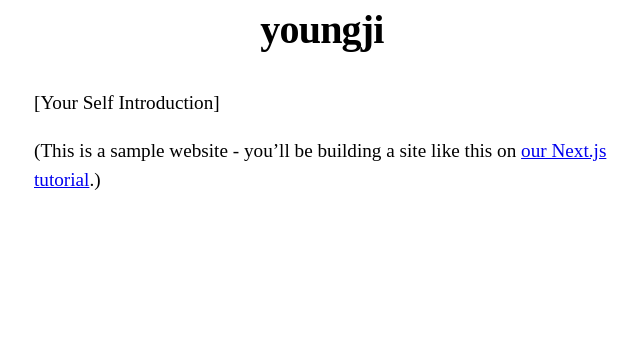
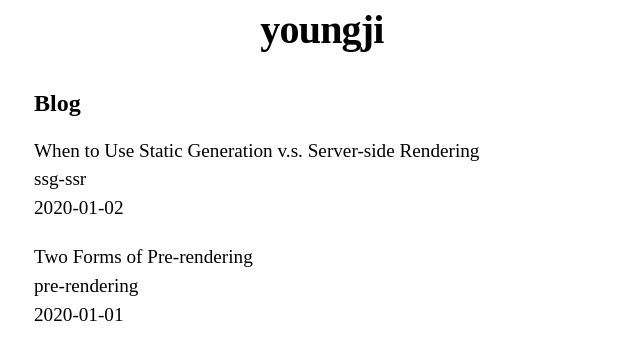
Before and after one commit to yjkeem0918/my-next-blog, a Next.js app: page / in a window 1280 px wide. Shown: the part 202-562 px from the top of the page, without its empty margins (318-958 px from the left). Built offline with nearby package versions, Linux system fonts and the light colour scheme.

Commit message:
feat: post list 메인에 추가

```diff
--- /dev/null
+++ b/lib/posts.js
@@ -0,0 +1,37 @@
+import fs from "fs";
+import path from "path";
+import matter from "gray-matter";
+
+const postsDirectory = path.join(process.cwd(), "posts");
+
+export function getSortedPostsData() {
+  // Get file names under /posts
+  const fileNames = fs.readdirSync(postsDirectory);
+  const allPostsData = fileNames.map((fileName) => {
+    // Remove ".md" from file name to get id
+    const id = fileName.replace(/\.md$/, "");
+
+    // Read markdown file as string
+    const fullPath = path.join(postsDirectory, fileName);
+    const fileContents = fs.readFileSync(fullPath, "utf8");
+
+    // Use gray-matter to parse the post metadata section
+    const matterResult = matter(fileContents);
+
+    // Combine the data with the id
+    return {
+      id,
+      ...matterResult.data,
+    };
+  });
+  // Sort posts by date
+  return allPostsData.sort(({ date: a }, { date: b }) => {
+    if (a < b) {
+      return 1;
+    } else if (a > b) {
+      return -1;
+    } else {
+      return 0;
+    }
+  });
+}
--- a/pages/index.js
+++ b/pages/index.js
@@ -1,19 +1,36 @@
 import Head from "next/head";
 import Layout, { siteTitle } from "../components/layout";
 import utilStyles from "../styles/utils.module.css";
+import { getSortedPostsData } from "../lib/posts";
 
-export default function Home() {
+export async function getStaticProps() {
+  const allPostsData = getSortedPostsData();
+  return {
+    props: {
+      allPostsData,
+    },
+  };
+}
+
+export default function Home({ allPostsData }) {
   return (
     <Layout home>
-      <Head>
-        <title>{siteTitle}</title>
-      </Head>
-      <section className={utilStyles.headingMd}>
-        <p>[Your Self Introduction]</p>
-        <p>
-          (This is a sample website - you’ll be building a site like this on{" "}
-          <a href="https://nextjs.org/learn">our Next.js tutorial</a>.)
-        </p>
+      {/* Keep the existing code here */}
+
+      {/* Add this <section> tag below the existing <section> tag */}
+      <section className={`${utilStyles.headingMd} ${utilStyles.padding1px}`}>
+        <h2 className={utilStyles.headingLg}>Blog</h2>
+        <ul className={utilStyles.list}>
+          {allPostsData.map(({ id, date, title }) => (
+            <li className={utilStyles.listItem} key={id}>
+              {title}
+              <br />
+              {id}
+              <br />
+              {date}
+            </li>
+          ))}
+        </ul>
       </section>
     </Layout>
   );
```
